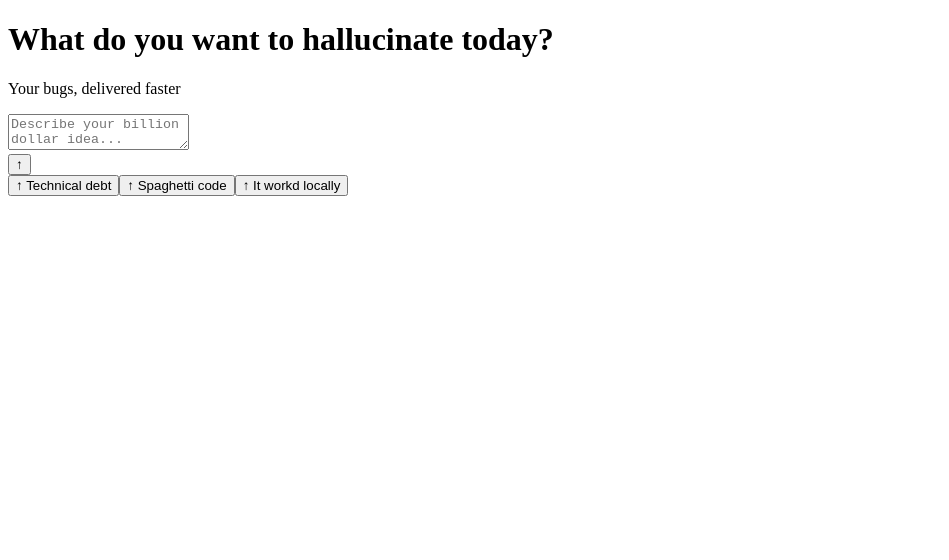
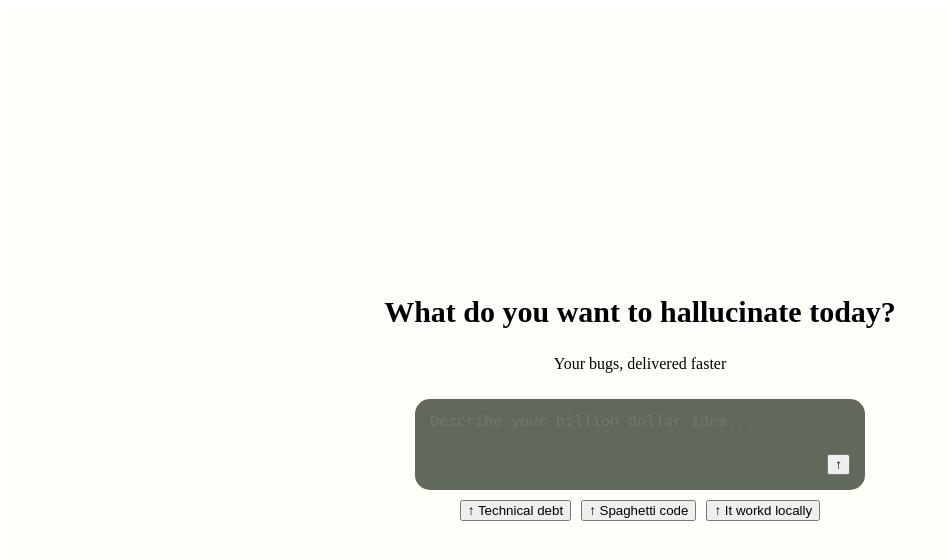
Before and after one commit to BAsnetSujan420/css-battle, a React (Vite) app: page / in a window 1280 px wide. Shown: the top 560 px of the page, without its empty margins (0-949 px from the left). Built offline with nearby package versions, Linux system fonts and the light colour scheme.

Commit message:
layout and alignment

```diff
--- a/src/components/MR1.jsx
+++ b/src/components/MR1.jsx
@@ -5,23 +5,61 @@ const GlobalStyles = createGlobalStyle`
     :root {
     --white: #fffffa;
     --orange: #f58f29;
-    -- purple: #A020F0;
+    --purple: #A020F0;
     --dark-purle: #30173a;
-    --light-gay: #e0e3de;
+    --light-gray: #e0e3de;
     --gray: #60695c;
     --dark-gray: #3c4238;
     }
+
 `;
 
-const Container = styled.div``;
-const H1 = styled.h1``;
+const Container = styled.div`
+  width: 100%;
+  height: 100dvh;
+  background: var(--white);
+  display: flex;
+  flex-direction: column;
+  justify-content: center;
+  align-items: center;
+  gap: 10px;
+`;
+const H1 = styled.h1`
+  font-size: 30px;
+  font-weight: bold;
+  color: var(--dark-purple);
+  text-align: center;
+  margin: 0;
+`;
 const Highlight = styled.span``;
 const Tagline = styled.p``;
-const InputBox = styled.div``;
-const TextArea = styled.textarea``;
-const InputFooter = styled.div``;
+const InputBox = styled.div`
+  background: var(--gray);
+  width: 420px;
+  border-radius: 15px;
+  display: flex;
+  flex-direction: column;
+  padding: 15px;
+`;
+const TextArea = styled.textarea`
+  background: transparent;
+  border: none;
+  padding: 0;
+  font-size: 15px;
+  color: var(--white);
+  outline: none;
+  height: 40px;
+  resize: none;
+`;
+const InputFooter = styled.div`
+  display: flex;
+  justify-content: flex-end;
+`;
 const Button = styled.button``;
-const Suggestions = styled.div``;
+const Suggestions = styled.div`
+  display: flex;
+  gap: 10px;
+`;
 const Pill = styled.button``;
 
 function MR1() {
```
